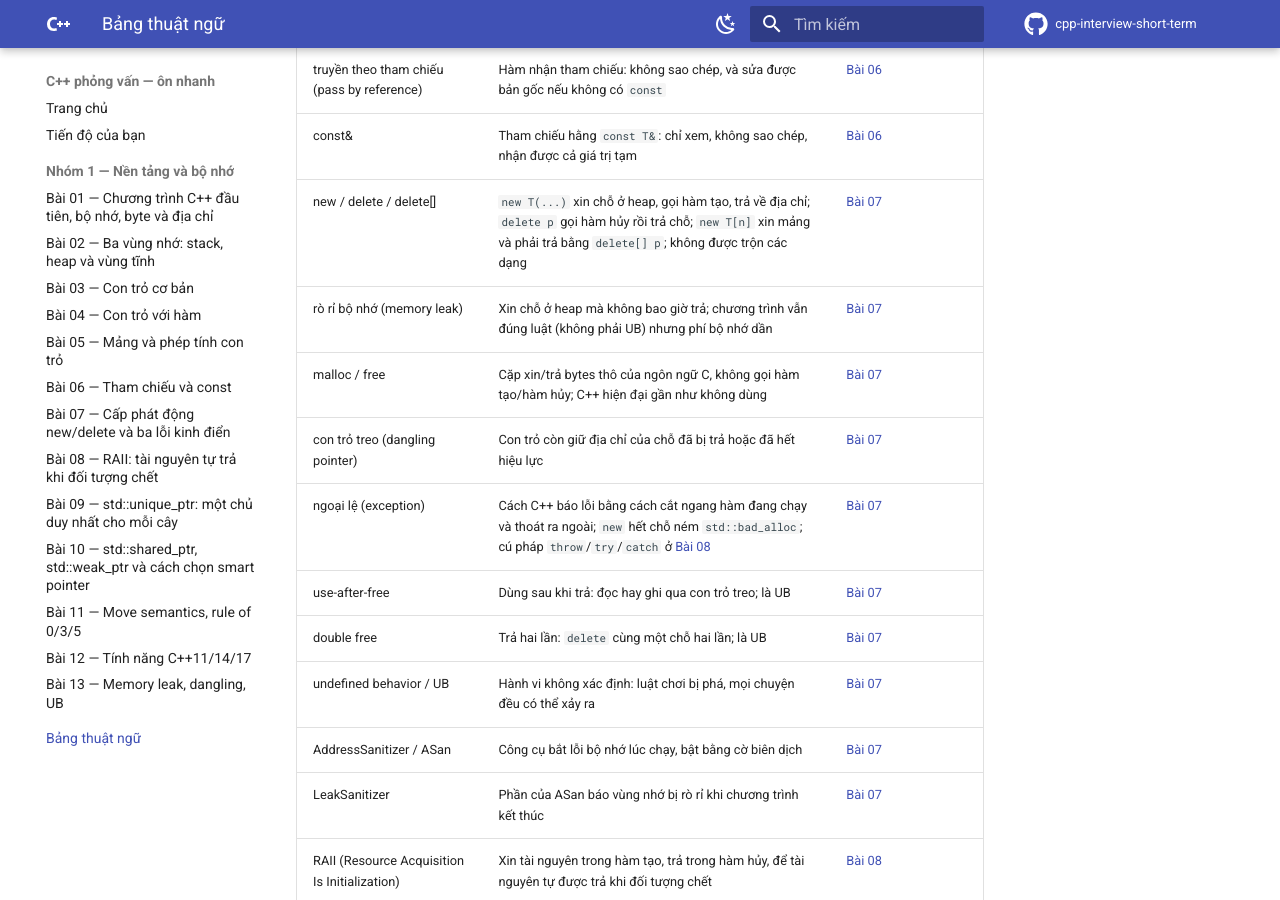
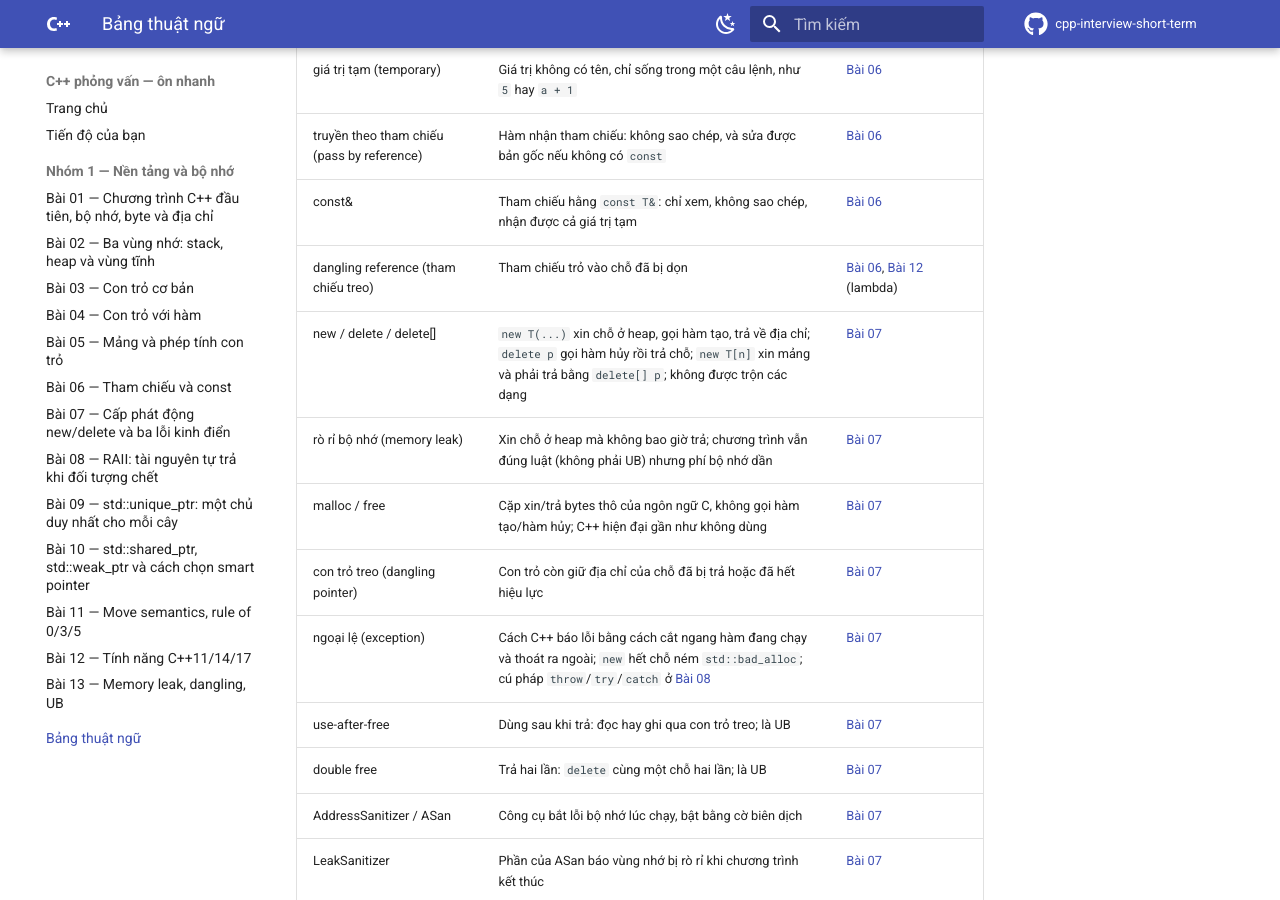
Before and after one commit to hungnguyen010518/cpp-interview-short-term, an MkDocs documentation site: the page built from docs/glossary.md, in a window 1280 px wide and 900 px high, scrolled down 3237 px. Built offline with MkDocs 1.6.1 and Material for MkDocs 9.7.7, drawn with Linux system fonts in a browser that asks for light colours; comment, search, counter and statistics services are not loaded; some of the changed text lies outside the part shown.

Commit message:
docs: sửa tiền tố địa chỉ ở Bài 02, dòng trích Bài 07 và vị trí hai thuật ngữ UB, tham chiếu treo
Co-Authored-By: Claude Sonnet 5.5 <noreply@anthropic.com>

```diff
--- a/docs/glossary.md
+++ b/docs/glossary.md
@@ -35,6 +35,7 @@ Thuật ngữ được thêm vào đây ở cuối mỗi bài.
 | null pointer (con trỏ null) | Con trỏ có giá trị `nullptr`; giải tham chiếu nó là hành vi không xác định | [Bài 03](nhom-1-nen-tang-bo-nho/03-con-tro-co-ban.md) |
 | toán tử `->` | `p->x` là cách viết gọn của `(*p).x`, lấy trường `x` của struct mà con trỏ `p` trỏ tới | [Bài 03](nhom-1-nen-tang-bo-nho/03-con-tro-co-ban.md) |
 | void* | Con trỏ không nói rõ trỏ tới loại gì, nên không giải tham chiếu thẳng được | [Bài 03](nhom-1-nen-tang-bo-nho/03-con-tro-co-ban.md) |
+| undefined behavior / UB | Hành vi không xác định: luật chơi bị phá, mọi chuyện đều có thể xảy ra | [Bài 03](nhom-1-nen-tang-bo-nho/03-con-tro-co-ban.md) |
 | tham số (parameter) | Biến riêng của hàm, nhận giá trị lúc gọi; đối số (argument) là giá trị truyền vào | [Bài 04](nhom-1-nen-tang-bo-nho/04-con-tro-ham.md) |
 | truyền theo giá trị (pass by value) | Hàm nhận bản sao của đối số, nên sửa tham số không đổi biến gốc | [Bài 04](nhom-1-nen-tang-bo-nho/04-con-tro-ham.md) |
 | swap (đổi chỗ) | Hàm hoán đổi giá trị của hai biến; viết được bằng con trỏ, không viết được bằng truyền theo giá trị | [Bài 04](nhom-1-nen-tang-bo-nho/04-con-tro-ham.md) |
@@ -53,6 +54,7 @@ Thuật ngữ được thêm vào đây ở cuối mỗi bài.
 | giá trị tạm (temporary) | Giá trị không có tên, chỉ sống trong một câu lệnh, như `5` hay `a + 1` | [Bài 06](nhom-1-nen-tang-bo-nho/06-tham-chieu-const.md) |
 | truyền theo tham chiếu (pass by reference) | Hàm nhận tham chiếu: không sao chép, và sửa được bản gốc nếu không có `const` | [Bài 06](nhom-1-nen-tang-bo-nho/06-tham-chieu-const.md) |
 | const& | Tham chiếu hằng `const T&`: chỉ xem, không sao chép, nhận được cả giá trị tạm | [Bài 06](nhom-1-nen-tang-bo-nho/06-tham-chieu-const.md) |
+| dangling reference (tham chiếu treo) | Tham chiếu trỏ vào chỗ đã bị dọn | [Bài 06](nhom-1-nen-tang-bo-nho/06-tham-chieu-const.md), [Bài 12](nhom-1-nen-tang-bo-nho/12-cpp11-14-17.md) (lambda) |
 | new / delete / delete[] | `new T(...)` xin chỗ ở heap, gọi hàm tạo, trả về địa chỉ; `delete p` gọi hàm hủy rồi trả chỗ; `new T[n]` xin mảng và phải trả bằng `delete[] p`; không được trộn các dạng | [Bài 07](nhom-1-nen-tang-bo-nho/07-new-delete.md) |
 | rò rỉ bộ nhớ (memory leak) | Xin chỗ ở heap mà không bao giờ trả; chương trình vẫn đúng luật (không phải UB) nhưng phí bộ nhớ dần | [Bài 07](nhom-1-nen-tang-bo-nho/07-new-delete.md) |
 | malloc / free | Cặp xin/trả bytes thô của ngôn ngữ C, không gọi hàm tạo/hàm hủy; C++ hiện đại gần như không dùng | [Bài 07](nhom-1-nen-tang-bo-nho/07-new-delete.md) |
@@ -60,7 +62,6 @@ Thuật ngữ được thêm vào đây ở cuối mỗi bài.
 | ngoại lệ (exception) | Cách C++ báo lỗi bằng cách cắt ngang hàm đang chạy và thoát ra ngoài; `new` hết chỗ ném `std::bad_alloc`; cú pháp `throw`/`try`/`catch` ở [Bài 08](nhom-1-nen-tang-bo-nho/08-raii.md) | [Bài 07](nhom-1-nen-tang-bo-nho/07-new-delete.md) |
 | use-after-free | Dùng sau khi trả: đọc hay ghi qua con trỏ treo; là UB | [Bài 07](nhom-1-nen-tang-bo-nho/07-new-delete.md) |
 | double free | Trả hai lần: `delete` cùng một chỗ hai lần; là UB | [Bài 07](nhom-1-nen-tang-bo-nho/07-new-delete.md) |
-| undefined behavior / UB | Hành vi không xác định: luật chơi bị phá, mọi chuyện đều có thể xảy ra | [Bài 07](nhom-1-nen-tang-bo-nho/07-new-delete.md) |
 | AddressSanitizer / ASan | Công cụ bắt lỗi bộ nhớ lúc chạy, bật bằng cờ biên dịch | [Bài 07](nhom-1-nen-tang-bo-nho/07-new-delete.md) |
 | LeakSanitizer | Phần của ASan báo vùng nhớ bị rò rỉ khi chương trình kết thúc | [Bài 07](nhom-1-nen-tang-bo-nho/07-new-delete.md) |
 | RAII (Resource Acquisition Is Initialization) | Xin tài nguyên trong hàm tạo, trả trong hàm hủy, để tài nguyên tự được trả khi đối tượng chết | [Bài 08](nhom-1-nen-tang-bo-nho/08-raii.md) |
```
Also changed, not shown: other parts of docs/glossary.md (+0 -1 lines), docs/nhom-1-nen-tang-bo-nho/02-stack-heap-static.md (+1 -1 lines), docs/nhom-1-nen-tang-bo-nho/07-new-delete.md (+1 -1 lines).
